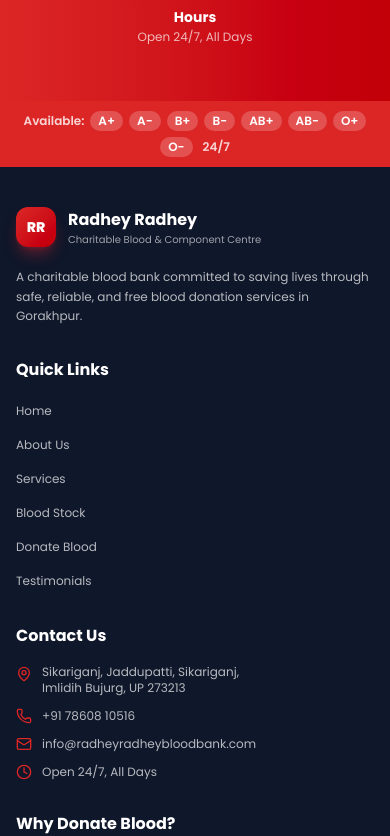
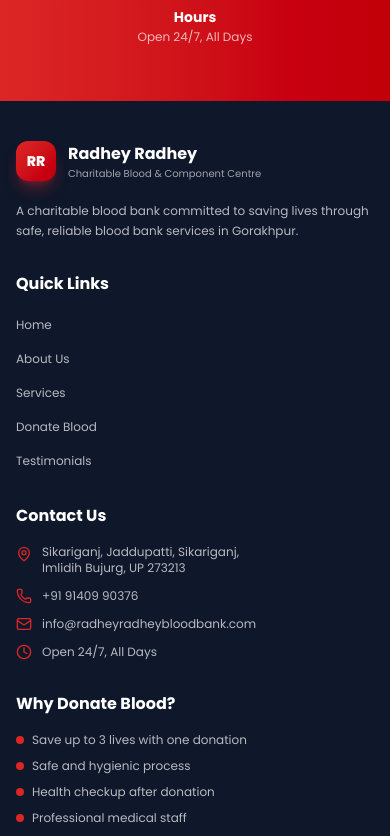
Before and after one commit to kanXer/Radhe-Redhe-Blood-Bank, a Next.js app: page / in a window 390 px wide. Shown: the part 7990-8826 px from the top of the page. Built offline with nearby package versions, Linux system fonts and the light colour scheme.

Commit message:
Add files via upload

```diff
--- a/src/components/FloatingButtons.tsx
+++ b/src/components/FloatingButtons.tsx
@@ -13,7 +13,7 @@
     return () => window.removeEventListener("scroll", onScroll);
   }, []);
 
-  const phoneNumber = "917860810516";
+  const phoneNumber = "919140990376";
   const message = "Hi! I need blood donation assistance from Radhey Radhey Charitable Blood Bank.";
 
   return (
--- a/src/components/Footer.tsx
+++ b/src/components/Footer.tsx
@@ -1,25 +1,8 @@
 import { Heart, Phone, Mail, MapPin, Clock } from "lucide-react";
-
-const bloodGroups = ["A+", "A-", "B+", "B-", "AB+", "AB-", "O+", "O-"];
 
 export default function Footer() {
   return (
     <footer className="bg-secondary text-white">
-      {/* Blood Group Ticker */}
-      <div className="bg-primary py-2.5 sm:py-3 overflow-hidden">
-        <div className="max-w-7xl mx-auto px-3 sm:px-4">
-          <div className="flex items-center justify-center gap-1.5 sm:gap-3 flex-wrap text-xs sm:text-sm font-semibold">
-            <span className="text-white/80 shrink-0">Available:</span>
-            {bloodGroups.map((group) => (
-              <span key={group} className="bg-white/20 px-2 sm:px-3 py-0.5 sm:py-1 rounded-full text-white">
-                {group}
-              </span>
-            ))}
-            <span className="text-white/80 ml-1 sm:ml-2 shrink-0">24/7</span>
-          </div>
-        </div>
-      </div>
-
       <div className="max-w-7xl mx-auto px-4 sm:px-6 py-10 sm:py-16">
         <div className="grid grid-cols-1 sm:grid-cols-2 lg:grid-cols-4 gap-8 sm:gap-10 lg:gap-12">
           {/* About */}
@@ -37,7 +20,7 @@
             </div>
             <p className="text-white/70 text-xs sm:text-sm leading-relaxed">
               A charitable blood bank committed to saving lives through safe,
-              reliable, and free blood donation services in Gorakhpur.
+              reliable blood bank services in Gorakhpur.
             </p>
           </div>
 
@@ -49,7 +32,6 @@
                 { href: "#home", label: "Home" },
                 { href: "#about", label: "About Us" },
                 { href: "#services", label: "Services" },
-                { href: "#blood-stock", label: "Blood Stock" },
                 { href: "#donate", label: "Donate Blood" },
                 { href: "#testimonials", label: "Testimonials" },
               ].map((link) => (
@@ -76,7 +58,7 @@
               </li>
               <li className="flex items-center gap-2.5 sm:gap-3">
                 <Phone className="w-4 h-4 sm:w-5 sm:h-5 text-primary shrink-0" />
-                <span className="text-white/70 text-xs sm:text-sm">+91 78608 10516</span>
+                <span className="text-white/70 text-xs sm:text-sm">+91 91409 90376</span>
               </li>
               <li className="flex items-center gap-2.5 sm:gap-3">
                 <Mail className="w-4 h-4 sm:w-5 sm:h-5 text-primary shrink-0" />
@@ -103,11 +85,11 @@
               </li>
               <li className="flex items-start gap-2">
                 <span className="w-2 h-2 bg-primary rounded-full shrink-0 mt-1" />
-                Free health checkup after donation
+                Health checkup after donation
               </li>
               <li className="flex items-start gap-2">
                 <span className="w-2 h-2 bg-primary rounded-full shrink-0 mt-1" />
-                No charge for blood - ever
+                Professional medical staff
               </li>
             </ul>
             <a
--- a/src/components/Navbar.tsx
+++ b/src/components/Navbar.tsx
@@ -9,7 +9,6 @@
   { href: "#home", label: "Home" },
   { href: "#about", label: "About" },
   { href: "#services", label: "Services" },
-  { href: "#blood-stock", label: "Blood Stock" },
   { href: "#donate", label: "Donate" },
   { href: "#testimonials", label: "Reviews" },
   { href: "#contact", label: "Contact" },
--- a/src/components/WhatsAppButton.tsx
+++ b/src/components/WhatsAppButton.tsx
@@ -5,7 +5,7 @@
 
 export default function WhatsAppButton() {
   const [isOpen, setIsOpen] = useState(false);
-  const phoneNumber = "917860810516";
+  const phoneNumber = "919140990376";
   const message = "Hi! I need blood donation assistance from Radhey Radhey Charitable Blood Bank.";
 
   return (
```
